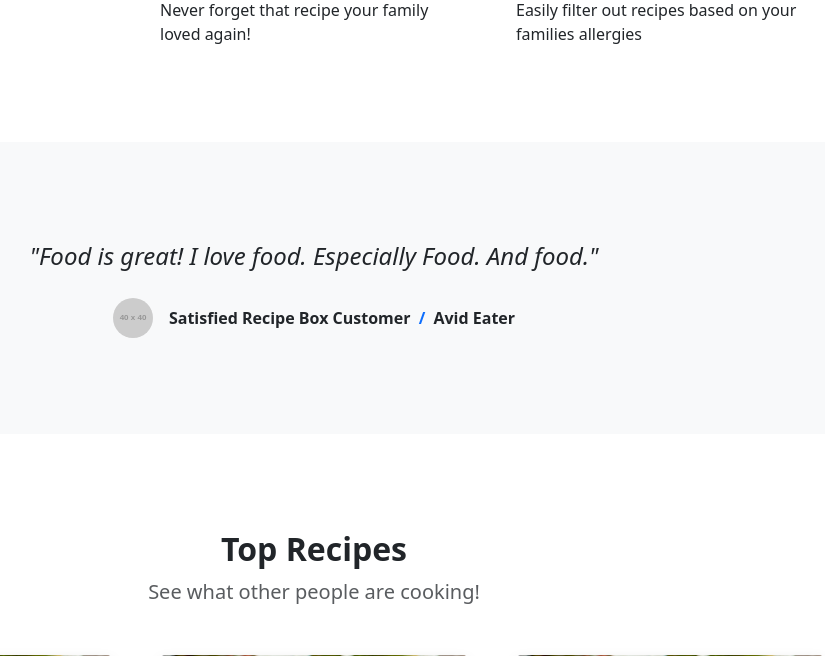
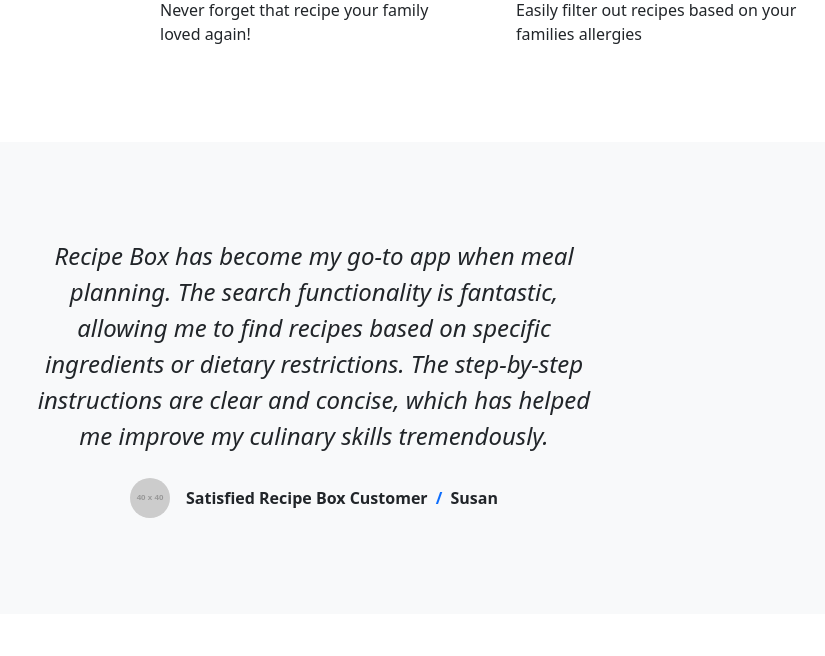
Before and after one commit to robert-daniels/CartBuilder, a Django app: page /cartbuilder/ in a window 1280 px wide. Shown: the part 907-1563 px from the top of the page, without its empty margins (326-1151 px from the left). Run offline with Django 4.2, Linux system fonts and the light colour scheme; data comes from the database, SQL or seed files in the repository; grey boxes labelled with a size stand in for pictures from a placeholder-image service; some libraries are stand-ins or nearby versions.

Commit message:
review card made dynamic

```diff
--- a/CartBuilderApplication/CartBuilder/views.py
+++ b/CartBuilderApplication/CartBuilder/views.py
@@ -25,16 +25,50 @@ class SearchView(ListView):
 
 # Create your views here.
 def home(request):
-    # Get all recipeKeys from the SimpleMaster model
+    ####
+    # for food_for_thought_card.html
     recipe_keys = SimpleMaster.objects.values_list('recipeKey', flat=True)
 
-    # Select a random recipeKey
     random_key = random.choice(recipe_keys)
 
-    # Retrieve the recipe with the selected recipeKey
     random_recipe = SimpleMaster.objects.get(recipeKey=random_key)
 
-    context = {'random_recipe': random_recipe}
+    ####
+    # for review_cards.html
+    reviews = [
+        {
+            'review': "I've been using Recipe Box for a few weeks now and it has truly transformed my cooking "
+                      "experience! The variety of recipes available is impressive, and I love the user-friendly "
+                      "interface. Adding my own recipes to the platform has been a breeze.",
+            'name': "Jonathan"
+        },
+        {
+            'review': "Recipe Box has become my go-to app when meal planning. The search functionality is fantastic, "
+                      "allowing me to find recipes based on specific ingredients or dietary restrictions. The "
+                      "step-by-step instructions are clear and concise, which has helped me improve my culinary "
+                      "skills tremendously.",
+            'name': "Susan"
+        },
+        {
+            'review': "I'm a busy mom, and Recipe Box has been a game-changer for me. The allergy information is a "
+                      "great feature for my family since my son has a nut allergy. I've recommended Recipe Box to all "
+                      "my friends!",
+            'name': "Jill"
+        },
+        {
+            'review': "As a beginner in the kitchen, I was initially overwhelmed with the thought of cooking. "
+                      "Recipe Box has made it so much easier for me to learn and gain confidence. "
+                      "The app has a great selection of beginner-friendly recipes, and the instructional videos are "
+                      "incredibly helpful.",
+            'name': "Tod"
+        }
+    ]
+
+    # Select a random review from the list
+    selected_review = random.choice(reviews)
+
+    # Pass the selected review to your template
+    context = {'selected_review': selected_review, 'random_recipe': random_recipe}
 
     return render(request, 'home.html', context)
 
@@ -89,6 +123,30 @@ def add_recipe(request):
     return render(request, 'add_recipe.html')
 
 
+def random_review(request):
+    reviews = [
+        "I've been using Recipe Box for a few weeks now and it has truly transformed my cooking experience! "
+        "The variety of recipes available is impressive, and I love the user-friendly interface. Adding my own recipes "
+        "to the platform has been a breeze.",
+        "Recipe Box has become my go-to app when meal planning. The search functionality is fantastic, "
+        "allowing me to find recipes based on specific ingredients or dietary restrictions. The step-by-step "
+        "instructions are clear and concise, which has helped me improve my culinary skills tremendously.",
+        "I'm a busy mom, and Recipe Box has been a game-changer for me. The allergy information is a great feature for "
+        "my family since my son has a nut allergy. I've recommended Recipe Box to all my friends!",
+        "As a beginner in the kitchen, I was initially overwhelmed with the thought of cooking. "
+        "Recipe Box has made it so much easier for me to learn and gain confidence. "
+        "The app has a great selection of beginner-friendly recipes, and the instructional videos are incredibly "
+        "helpful."
+    ]
+
+    # Select a random review from the list
+    selected_review = random.choice(reviews)
+
+    # Pass the selected review to your template
+    context = {'selected_review': selected_review}
+    return render(request, 'random_review.html', context)
+
+
 def ingredients(request):
     return render(request, 'ingredients.html')
 
--- a/CartBuilderApplication/templates/components/home_page/reviews_card.html
+++ b/CartBuilderApplication/templates/components/home_page/reviews_card.html
@@ -3,13 +3,13 @@
         <div class="row gx-5 justify-content-center">
             <div class="col-lg-10 col-xl-7">
                 <div class="text-center">
-                    <div class="fs-4 mb-4 fst-italic">"Food is great! I love food. Especially Food. And food."</div>
+                    <div class="fs-4 mb-4 fst-italic">{{ selected_review.review }}</div>
                     <div class="d-flex align-items-center justify-content-center">
                         <img class="rounded-circle me-3" src="https://dummyimage.com/40x40/ced4da/6c757d" alt="..." />
                         <div class="fw-bold">
                             Satisfied Recipe Box Customer
                             <span class="fw-bold text-primary mx-1">/</span>
-                            Avid Eater
+                            {{ selected_review.name }}
                         </div>
                     </div>
                 </div>
```
